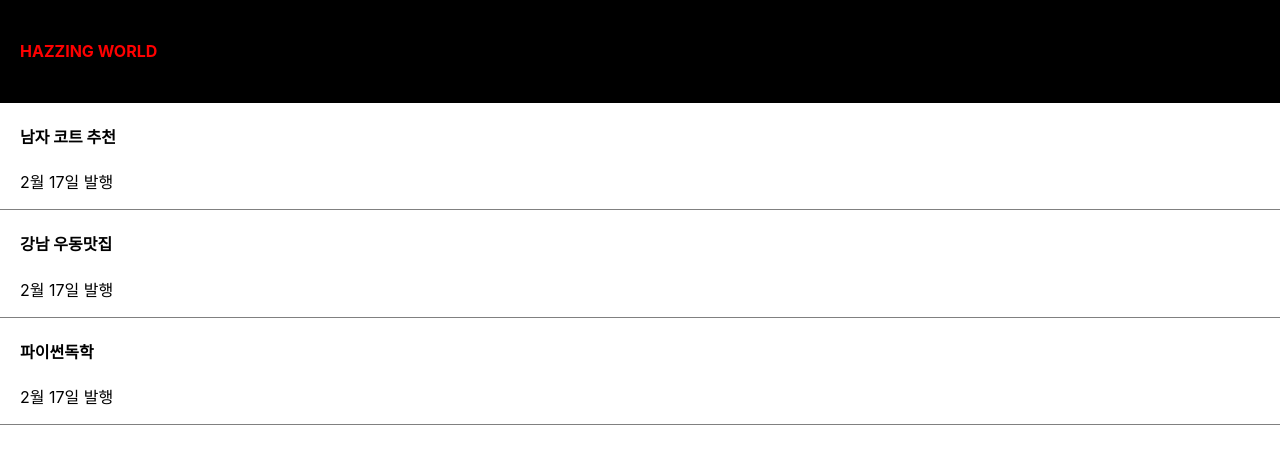
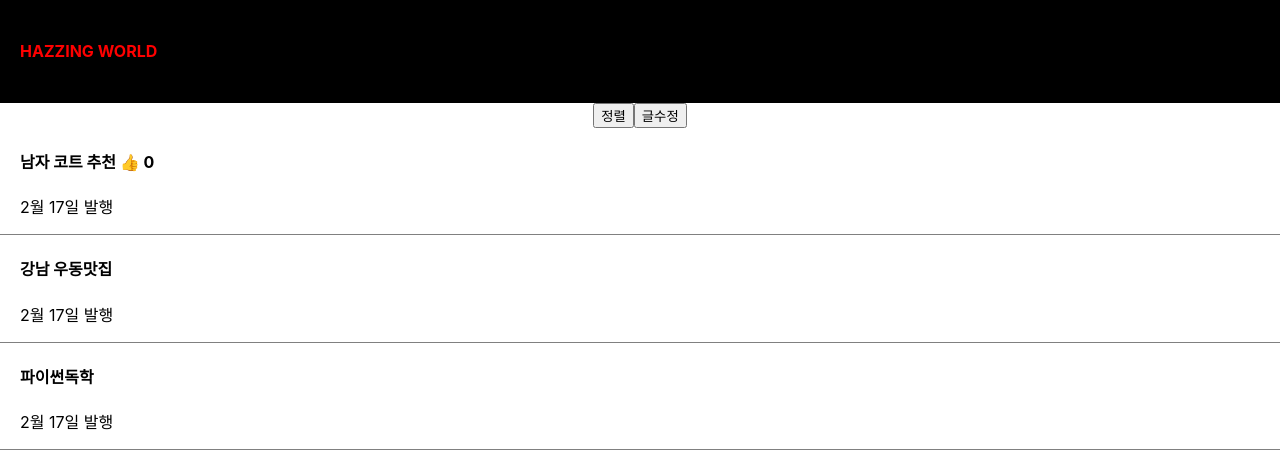
Before and after one commit to Hajinjing/ReactStudy, a React (Create React App) app in the folder blog/: page / in a window 1280 px wide. Shown: the top 468 px of the page. Built offline with nearby package versions, Linux system fonts and the light colour scheme.

Commit message:
0504 array,object state 변경하는 법

```diff
--- a/blog/src/App.js
+++ b/blog/src/App.js
@@ -12,32 +12,51 @@ function App() {
     // let [logo, setLogo] = useState('강남 우동맛집');
     // let [logo2, setLogo2] = useState('파이썬독학');
 
-    let [글제목, b] = useState(['남자 코트 추천','강남 우동맛집','파이썬독학'])
+    let [글제목, changeTitle] = useState(['남자 코트 추천','강남 우동맛집','파이썬독학'])
 
     let num = [1, 2];
 
-    let [a, c] = [1, 2];  //Destructing 문법
+    // let [a, c] = [1, 2];  //Destructing 문법
     // let a = num[0];
     // let c = num[1];
+    let [like, changeLike] = useState(0); // state를 변경하고 싶으면 state변경 함수를 사용
+    let [tt, changeTt] = useState('남자코트'); // state를 변경하고 싶으면 state변경 함수를 사용
 
-
+/*
+* state 변경함수의 특징
+* 기존state == 신규state : 변경해주지 않음
+* state가 array/object면 독립적 카피본을 만들어서 수정해야함
+* */
   return (
       //JSX 문법
     <div className="App">
         <div className="black-nav">
             <h4 style={{color:'red', fontSize:'16px'}}>{ post }</h4>
         </div>
+        <button onClick={()=>{
+            let titles = [...글제목];
+            titles.sort();
+            changeTitle(titles);}}>정렬</button>
+        <button onClick={()=>{
+            // 글제목[0] = '여자 코트 추천';   //원본 데이터는 보존하는게 좋음 array를 수정했지 변수에 있던 화살표는 수정되지 않음
+            // let copy = 글제목; // 글제목 이라는 변수에 저장된건 ram에서 위치를 나타내는 화살표임  화살표가 똑같으니까 기존과 신규가 같아서 state 변경이 안됨
+            let copy = [...글제목];  // 데이터를 복제해서 사용
+            copy[0] = '여자 코트 추천';
+            // changeTitle(['여자 코트 추천','강남 우동맛집','파이썬독학','여자 코트 추천']) // 이런 방식은 효율성이 떨어짐
+            changeTitle(copy);
+        }}>글수정</button>
         <div className="list">
-          <h4>{ 글제목[0] }</h4>
+            <h4>{ 글제목[0] } <span onClick={()=>{changeLike(like+1)}}>👍</span> {like} </h4>
             <p>2월 17일 발행</p>
-      </div><div className="list">
+        </div>
+        <div className="list">
             <h4>{ 글제목[1] }</h4>
             <p>2월 17일 발행</p>
-      </div><div className="list">
+        </div>
+        <div className="list">
             <h4>{ 글제목[2] }</h4>
             <p>2월 17일 발행</p>
         </div>
-
     </div>
   );
 }
```
Lines whose indentation alone changed are shown as unchanged.
